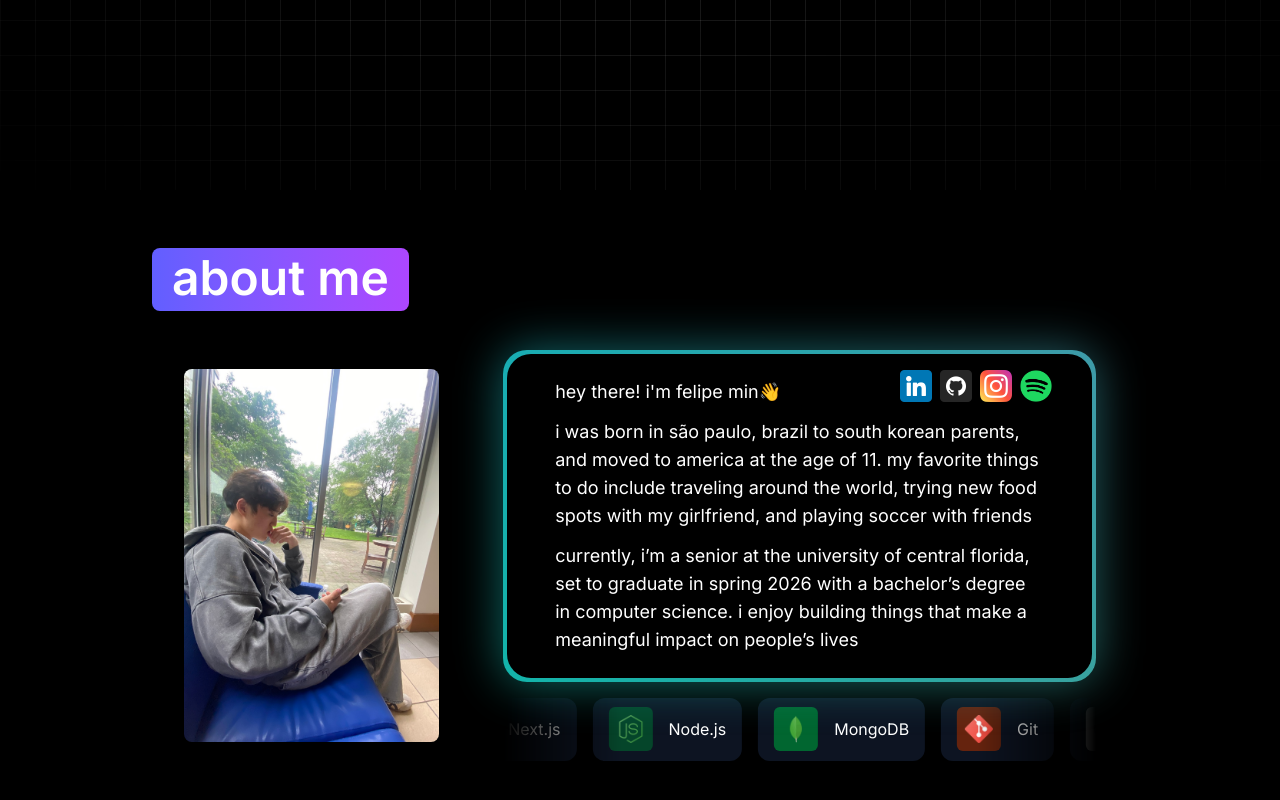
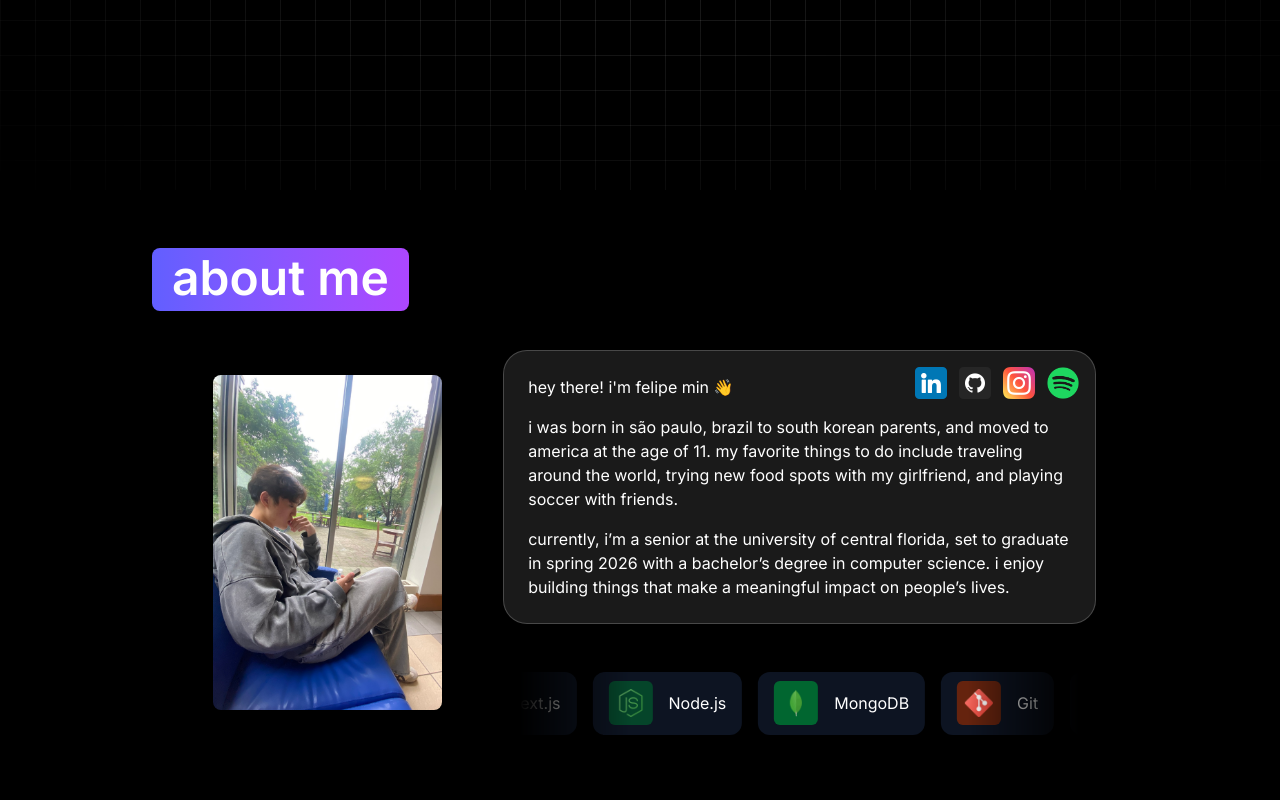
Before and after one commit to xxfmin/personal-portfolio, a Next.js app: page / in a window 1280 px wide. Shown: the part 610-1410 px from the top of the page. Built offline with nearby package versions, Linux system fonts and the light colour scheme.

Commit message:
removed gradient background

```diff
--- a/components/About.tsx
+++ b/components/About.tsx
@@ -1,4 +1,3 @@
-// components/About.tsx
 "use client";
 
 import React from "react";
@@ -10,7 +9,6 @@ import spotify from "@/public/img/about/spotify.png";
 import instagram from "@/public/img/about/instagram.png";
 
 import { Highlight } from "./ui/Highlight";
-import { BackgroundGradient } from "./ui/BackgroundGradient";
 import { TechStackCards } from "./ui/TechStackCards";
 import { techStack } from "@/data";
 
@@ -18,44 +16,48 @@ const About = () => {
   return (
     <section id="about">
       <div className="h-screen w-full py-16 px-8 sm:px-38">
-        <p className="text-5xl text-black font-semibold pb-12">
+        {/* Section title */}
+        <p className="text-5xl font-semibold pb-12">
           <Highlight>about me</Highlight>
         </p>
-        <div className="flex flex-row justify-center items-center px-8">
-          {/* Headshot */}
-          <div className="h-full w-[35%]">
+
+        <div className="flex flex-row items-center justify-center gap-8 px-8">
+          {/* headshot */}
+          <div className="w-[35%] flex justify-center">
             <Image
               src="/img/about/headshot.jpg"
-              alt="Felipe Min Headshot"
+              alt="Felipe Min headshot"
               width={400}
               height={400}
               quality={90}
               style={{ width: "80%", height: "auto" }}
-              className="rounded-lg"
+              className="rounded-lg shadow-lg"
             />
           </div>
 
-          {/* Info Side */}
-          <div className="h-full w-[65%]">
-            <BackgroundGradient
-              containerClassName="h-full w-full sm:text-lg text-s"
-              className="px-6 text-white bg-black rounded-3xl"
-              animate={true}
+          {/* glass-morphic info card */}
+          <div className="w-[65%]">
+            <div
+              className="
+              relative
+              bg-white/10
+              backdrop-blur-lg
+              border
+              border-white/20
+              rounded-3xl
+              p-6
+              shadow-xl
+              text-white
+            "
             >
-              <div className="relative p-6 space-y-3 h-full">
-                {/* Social Icons in top-right */}
-                <div className="absolute top-4 right-4 flex space-x-2">
+              {/* social icons */}
+              <div className="absolute top-4 right-4 flex space-x-3">
                 <a
                   href="https://www.linkedin.com/in/felipe-min/"
                   target="_blank"
                   rel="noopener noreferrer"
                 >
-                    <Image
-                      src={linkedin}
-                      alt="LinkedIn"
-                      width={32}
-                      height={32}
-                    />
+                  <Image src={linkedin} alt="LinkedIn" width={32} height={32} />
                 </a>
                 <a
                   href="https://github.com/xxfmin"
@@ -85,30 +87,33 @@ const About = () => {
                 </a>
               </div>
 
-                {/* Your text content */}
-                <p>hey there! i'm felipe min👋</p>
+              {/* text content */}
+              <div className="space-y-4">
+                <p>hey there! i'm felipe min 👋</p>
                 <p>
                   i was born in são paulo, brazil to south korean parents, and
                   moved to america at the age of 11. my favorite things to do
                   include traveling around the world, trying new food spots with
-                  my girlfriend, and playing soccer with friends
+                  my girlfriend, and playing soccer with friends.
                 </p>
                 <p>
                   currently, i’m a senior at the university of central florida,
                   set to graduate in spring 2026 with a bachelor’s degree in
                   computer science. i enjoy building things that make a
-                  meaningful impact on people’s lives
+                  meaningful impact on people’s lives.
                 </p>
               </div>
-            </BackgroundGradient>
+            </div>
 
+            {/* tech stack carousel */}
+            <div className="mt-8 px-4">
               <TechStackCards
                 items={techStack}
                 direction="left"
                 speed="fast"
                 pauseOnHover
-              className="px-4"
               />
+            </div>
           </div>
         </div>
       </div>
--- a/components/ui/BackgroundGradient.tsx
+++ /dev/null
@@ -1,74 +0,0 @@
-"use client";
-
-import { cn } from "@/lib/utils";
-import React from "react";
-import { motion } from "motion/react";
-
-export const BackgroundGradient = ({
-  children,
-  className,
-  containerClassName,
-  animate = true,
-}: {
-  children?: React.ReactNode;
-  className?: string;
-  containerClassName?: string;
-  animate?: boolean;
-}) => {
-  const variants = {
-    initial: {
-      backgroundPosition: "0% 50%",
-    },
-    animate: {
-      backgroundPosition: ["0%, 50%", "100% 50%", "0% 50%"],
-    },
-  };
-  return (
-    <div className={cn("relative p-[4px] group", containerClassName)}>
-      <motion.div
-        variants={animate ? variants : undefined}
-        initial={animate ? "initial" : undefined}
-        animate={animate ? "animate" : undefined}
-        transition={
-          animate
-            ? {
-                duration: 5,
-                repeat: Infinity,
-                repeatType: "reverse",
-              }
-            : undefined
-        }
-        style={{
-          backgroundSize: animate ? "400% 400%" : undefined,
-        }}
-        className={cn(
-          "absolute inset-0 rounded-3xl z-[1] opacity-60 group-hover:opacity-100 blur-xl  transition duration-500 will-change-transform",
-          " bg-[radial-gradient(circle_farthest-side_at_0_100%,#00ccb1,transparent),radial-gradient(circle_farthest-side_at_100%_0,#7b61ff,transparent),radial-gradient(circle_farthest-side_at_100%_100%,#ffc414,transparent),radial-gradient(circle_farthest-side_at_0_0,#1ca0fb,#141316)]"
-        )}
-      />
-      <motion.div
-        variants={animate ? variants : undefined}
-        initial={animate ? "initial" : undefined}
-        animate={animate ? "animate" : undefined}
-        transition={
-          animate
-            ? {
-                duration: 5,
-                repeat: Infinity,
-                repeatType: "reverse",
-              }
-            : undefined
-        }
-        style={{
-          backgroundSize: animate ? "400% 400%" : undefined,
-        }}
-        className={cn(
-          "absolute inset-0 rounded-3xl z-[1] will-change-transform",
-          "bg-[radial-gradient(circle_farthest-side_at_0_100%,#00ccb1,transparent),radial-gradient(circle_farthest-side_at_100%_0,#7b61ff,transparent),radial-gradient(circle_farthest-side_at_100%_100%,#ffc414,transparent),radial-gradient(circle_farthest-side_at_0_0,#1ca0fb,#141316)]"
-        )}
-      />
-
-      <div className={cn("relative z-10", className)}>{children}</div>
-    </div>
-  );
-};
```
Lines whose indentation alone changed are shown as unchanged.
